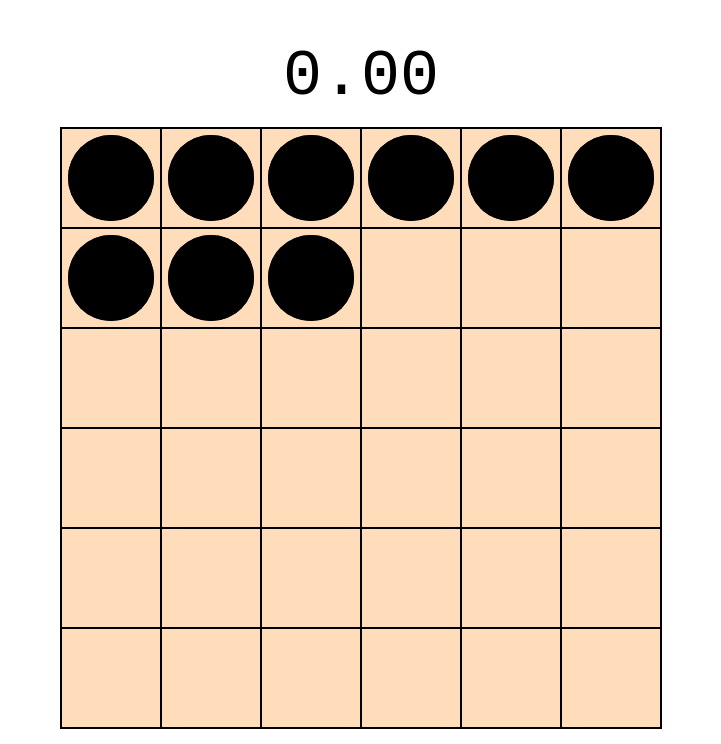
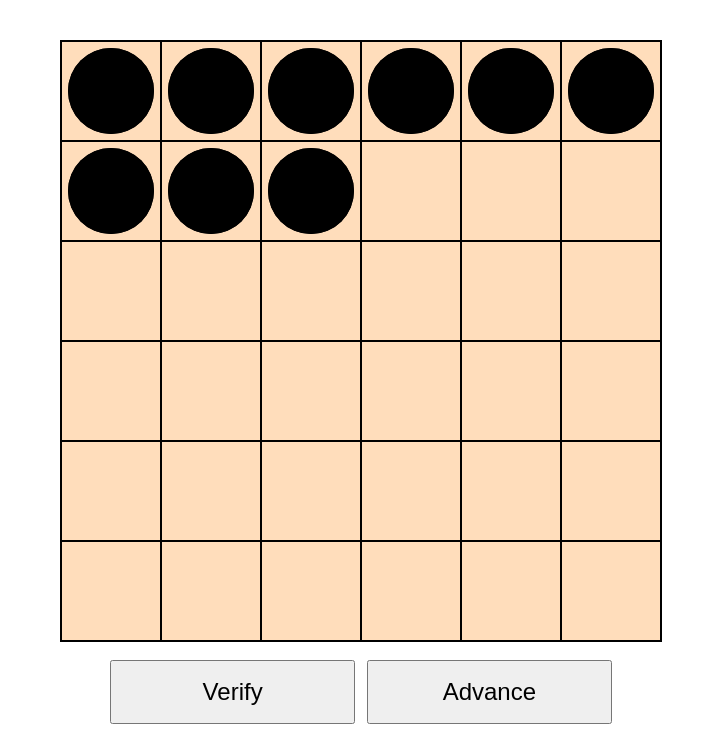
Before and after one commit to lgarron/speedlife.games, a website built with Parcel: page index.html in a window 1280 px wide. Shown: the top 744 px of the page, without its empty margins (279-1000 px from the left). Built offline with nearby package versions, Linux system fonts and the light colour scheme; what random-uint-below would draw is missing.

Commit message:
Fix hiding `timed` elems.

```diff
--- a/style.css
+++ b/style.css
@@ -157,7 +157,7 @@ code {
 }
 
 body:not(.timed) .for-timed {
-  display: hidden;
+  display: none !important;
 }
 
 #stats {
```
